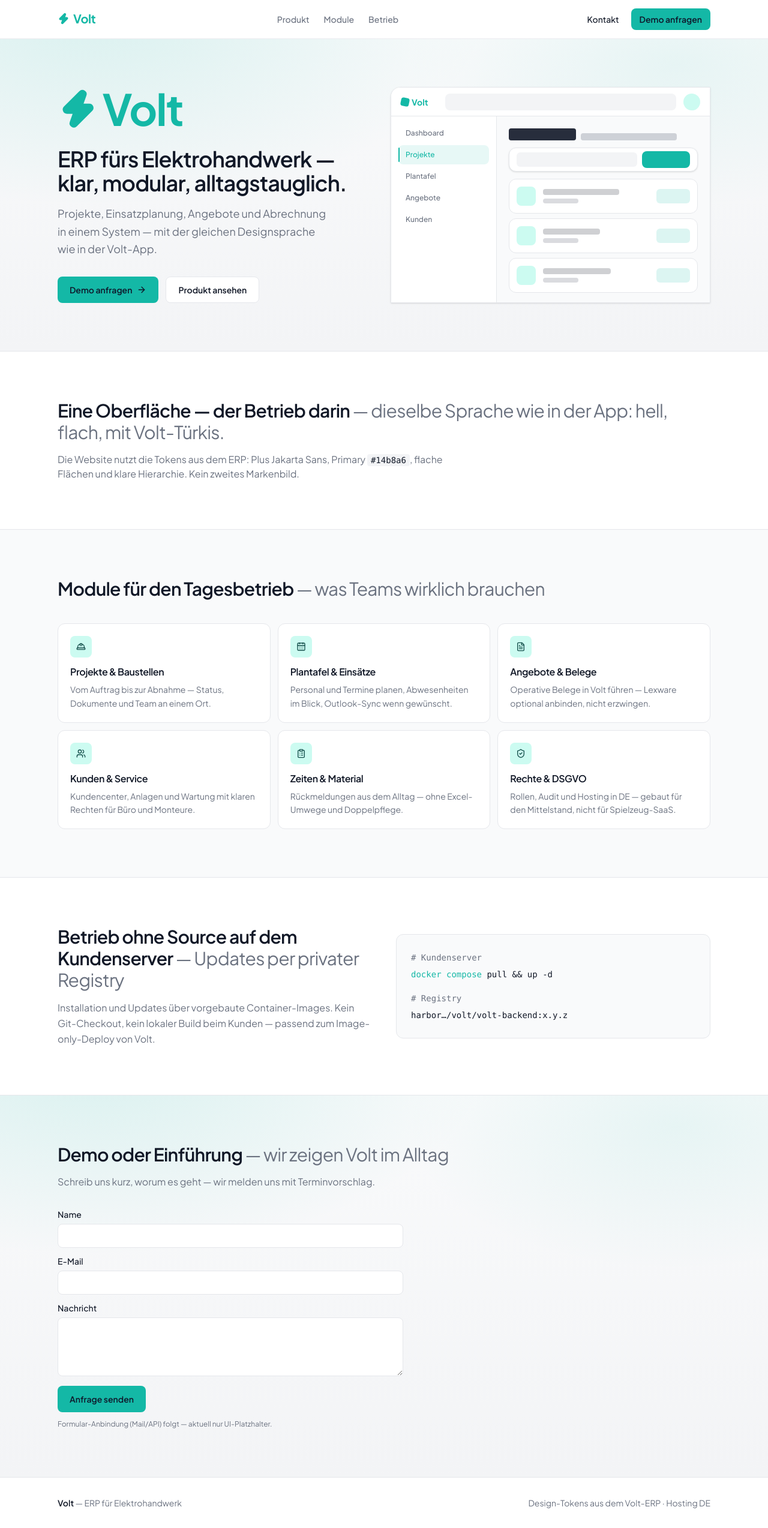
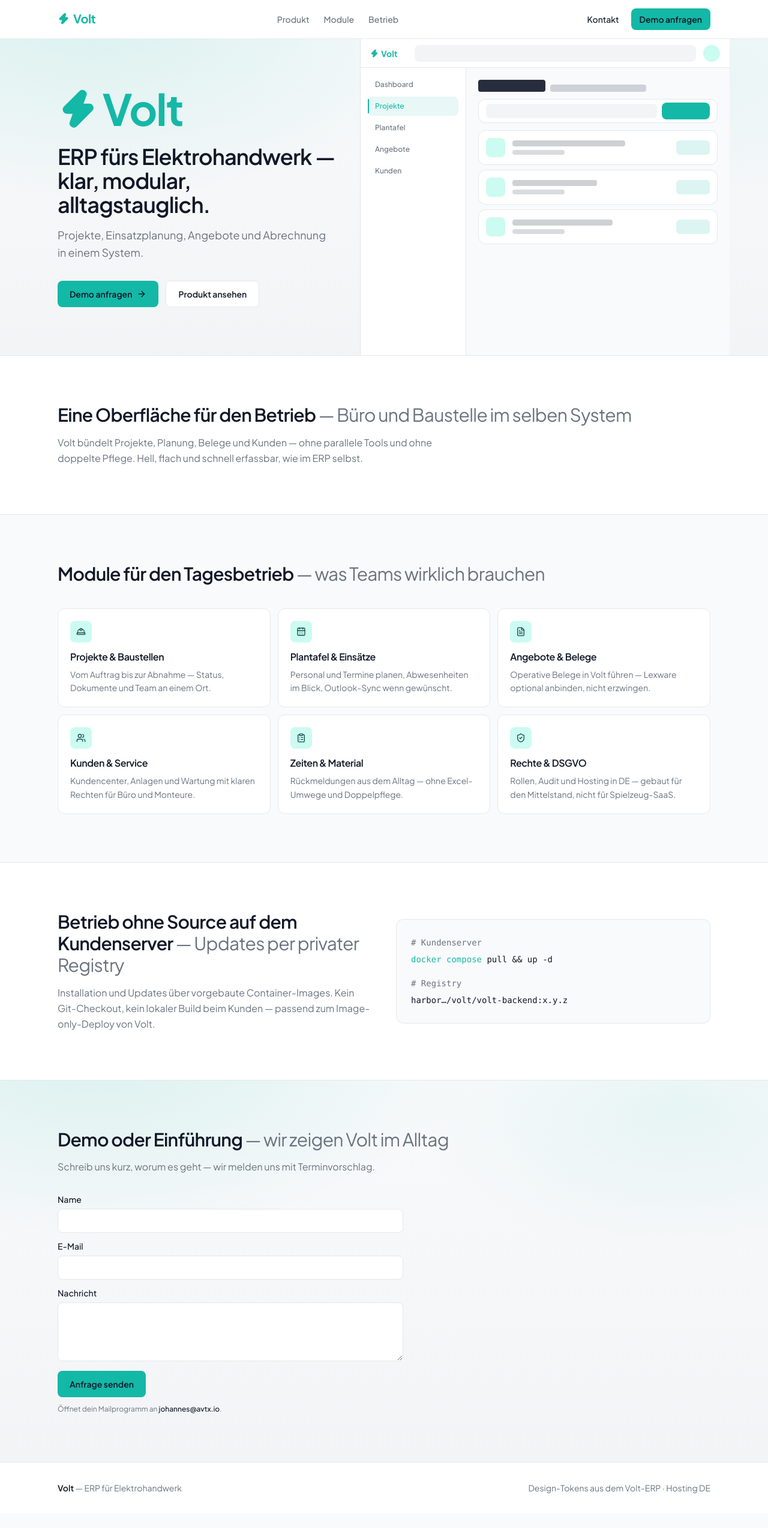
Before and after one commit to zPoche/volt-web, a React (Vite) app: page / in a window 1280 px wide. Shown: the whole page at 60% size. After the commit the page ends 2522 px from the top, so only its background shows below. Built offline with nearby package versions, Linux system fonts and the light colour scheme.

Commit message:
polish: Volt-ERP Marketing auf PR-#2-Design festziehen
Behält Plus Jakarta Sans, #14b8a6 und Zap-Logo; ersetzt Meta-Copy,
verbindet Kontakt per mailto und gleicht App-Mock an das ERP-Logo an.

Co-authored-by: zPoche <zPoche@users.noreply.github.com>

```diff
--- a/src/components/Hero.tsx
+++ b/src/components/Hero.tsx
@@ -9,8 +9,8 @@ export function Hero() {
       className="volt-atmosphere relative overflow-hidden border-b border-border"
       aria-labelledby="hero-heading"
     >
-      <div className="mx-auto grid max-w-6xl gap-10 px-6 pb-16 pt-14 sm:px-8 lg:grid-cols-[minmax(0,1fr)_minmax(0,1.05fr)] lg:items-end lg:gap-12 lg:pb-20 lg:pt-20">
-        <div className="relative z-10 max-w-xl">
+      <div className="mx-auto grid max-w-6xl lg:grid-cols-[minmax(0,1fr)_minmax(0,1.15fr)] lg:items-stretch">
+        <div className="relative z-10 flex max-w-xl flex-col justify-end px-6 pb-16 pt-14 sm:px-8 lg:pb-20 lg:pt-20">
           <VoltLogo size="hero" className="animate-rise" />
           <h1
             id="hero-heading"
@@ -19,8 +19,7 @@ export function Hero() {
             ERP fürs Elektrohandwerk — klar, modular, alltagstauglich.
           </h1>
           <p className="animate-rise-delay-2 mt-4 max-w-md text-base leading-relaxed text-muted-foreground sm:text-lg">
-            Projekte, Einsatzplanung, Angebote und Abrechnung in einem System — mit der gleichen
-            Designsprache wie in der Volt-App.
+            Projekte, Einsatzplanung, Angebote und Abrechnung in einem System.
           </p>
           <div className="animate-rise-delay-2 mt-8 flex flex-wrap items-center gap-3">
             <a
@@ -39,7 +38,7 @@ export function Hero() {
           </div>
         </div>
 
-        <div className="animate-hero-visual relative min-h-[280px] lg:min-h-[360px]">
+        <div className="animate-hero-visual relative min-h-[280px] border-t border-border lg:min-h-[420px] lg:border-t-0">
           <ProductVisual />
         </div>
       </div>
--- a/src/components/ProductVisual.tsx
+++ b/src/components/ProductVisual.tsx
@@ -1,3 +1,5 @@
+import { Zap } from 'lucide-react';
+
 /**
  * Stilisiertes App-Shell-Mock (Header + Sidebar + Content),
  * angelehnt an Volt ERP — flach, hell, Primary-Türkis.
@@ -5,13 +7,13 @@
 export function ProductVisual() {
   return (
     <div
-      className="absolute inset-0 overflow-hidden rounded-none lg:rounded-tl-2xl lg:border lg:border-border lg:bg-card lg:shadow-sm"
+      className="absolute inset-0 overflow-hidden border-l border-border bg-card"
       aria-hidden="true"
     >
       <div className="flex h-full min-h-[280px] flex-col bg-background lg:min-h-[360px]">
         <div className="flex h-12 items-center gap-3 border-b border-border bg-card px-4">
           <span className="inline-flex items-center gap-1 text-sm font-bold text-primary">
-            <span className="inline-block h-3.5 w-3.5 rotate-12 rounded-sm bg-primary" />
+            <Zap className="h-3.5 w-3.5 fill-current" />
             Volt
           </span>
           <div className="ml-4 h-7 flex-1 rounded-lg bg-secondary" />
@@ -37,7 +39,7 @@ export function ProductVisual() {
               <div className="h-5 w-28 rounded bg-foreground/90" />
               <div className="h-3 w-40 rounded bg-muted-foreground/30" />
             </div>
-            <div className="flex h-10 items-center gap-2 rounded-xl border border-border bg-card px-3 shadow-sm">
+            <div className="flex h-10 items-center gap-2 rounded-xl border border-border bg-card px-3">
               <div className="h-6 flex-1 rounded-md bg-secondary" />
               <div className="h-7 w-20 rounded-lg bg-primary" />
             </div>
--- a/src/components/Sections.tsx
+++ b/src/components/Sections.tsx
@@ -6,6 +6,7 @@ import {
   ShieldCheck,
   Users,
 } from 'lucide-react';
+import type { FormEvent } from 'react';
 import type { LucideIcon } from 'lucide-react';
 
 type Feature = {
@@ -47,21 +48,22 @@ const MODULES: Feature[] = [
   },
 ];
 
+const CONTACT_EMAIL = 'johannes@avtx.io';
+
 export function ProductSection() {
   return (
     <section id="produkt" className="border-b border-border bg-card" aria-labelledby="produkt-heading">
       <div className="mx-auto max-w-6xl space-y-4 px-6 py-16 sm:px-8 sm:py-20">
         <h2 id="produkt-heading" className="text-2xl font-semibold tracking-tight sm:text-3xl">
-          Eine Oberfläche — der Betrieb darin
-          <span className="mt-0 font-normal text-muted-foreground">
+          Eine Oberfläche für den Betrieb
+          <span className="font-normal text-muted-foreground">
             {' '}
-            — dieselbe Sprache wie in der App: hell, flach, mit Volt-Türkis.
+            — Büro und Baustelle im selben System
           </span>
         </h2>
-        <p className="max-w-2xl text-muted-foreground">
-          Die Website nutzt die Tokens aus dem ERP: Plus Jakarta Sans, Primary{' '}
-          <code className="rounded bg-secondary px-1.5 py-0.5 text-sm text-foreground">#14b8a6</code>,
-          flache Flächen und klare Hierarchie. Kein zweites Markenbild.
+        <p className="max-w-2xl text-muted-foreground leading-relaxed">
+          Volt bündelt Projekte, Planung, Belege und Kunden — ohne parallele Tools und ohne
+          doppelte Pflege. Hell, flach und schnell erfassbar, wie im ERP selbst.
         </p>
       </div>
     </section>
@@ -125,6 +127,19 @@ export function OperationsSection() {
   );
 }
 
+function submitContact(event: FormEvent<HTMLFormElement>) {
+  event.preventDefault();
+  const data = new FormData(event.currentTarget);
+  const name = String(data.get('name') ?? '').trim();
+  const email = String(data.get('email') ?? '').trim();
+  const message = String(data.get('message') ?? '').trim();
+  const subject = encodeURIComponent(`Volt Demo-Anfrage${name ? ` — ${name}` : ''}`);
+  const body = encodeURIComponent(
+    [`Name: ${name}`, `E-Mail: ${email}`, '', message].join('\n'),
+  );
+  window.location.href = `mailto:${CONTACT_EMAIL}?subject=${subject}&body=${body}`;
+}
+
 export function ContactSection() {
   return (
     <section id="kontakt" className="volt-atmosphere" aria-labelledby="kontakt-heading">
@@ -136,12 +151,7 @@ export function ContactSection() {
         <p className="mt-4 max-w-xl text-muted-foreground">
           Schreib uns kurz, worum es geht — wir melden uns mit Terminvorschlag.
         </p>
-        <form
-          className="mt-8 grid max-w-xl gap-3"
-          onSubmit={(e) => {
-            e.preventDefault();
-          }}
-        >
+        <form className="mt-8 grid max-w-xl gap-3" onSubmit={submitContact}>
           <label className="grid gap-1.5 text-sm font-medium">
             Name
             <input
@@ -177,7 +187,11 @@ export function ContactSection() {
             Anfrage senden
           </button>
           <p className="text-xs text-muted-foreground">
-            Formular-Anbindung (Mail/API) folgt — aktuell nur UI-Platzhalter.
+            Öffnet dein Mailprogramm an{' '}
+            <a className="font-medium text-foreground underline-offset-2 hover:underline" href={`mailto:${CONTACT_EMAIL}`}>
+              {CONTACT_EMAIL}
+            </a>
+            .
           </p>
         </form>
       </div>
--- a/src/index.css
+++ b/src/index.css
@@ -14,6 +14,7 @@
   --color-accent: rgb(var(--accent));
   --color-accent-foreground: rgb(var(--accent-foreground));
   --color-border: rgb(var(--border));
+  --color-input: rgb(var(--input));
   --color-ring: rgb(var(--ring));
   --font-sans: 'Plus Jakarta Sans', ui-sans-serif, system-ui, sans-serif;
   --radius-xl: 0.75rem;
@@ -34,6 +35,7 @@
   --accent: 204 251 241;
   --accent-foreground: 19 78 74;
   --border: 229 231 235;
+  --input: 229 231 235;
   --ring: 20 184 166;
   --radius: 0.625rem;
 }
```
